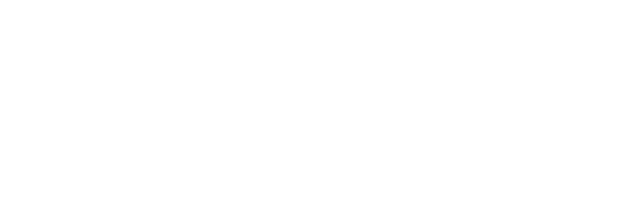
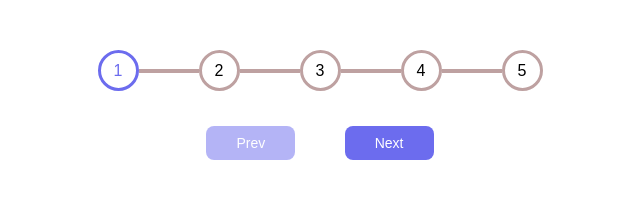
Before and after one commit to acciojob/progress-bar-avinashcbsharma, a website: page main.html in a window 1280 px wide. Shown: the whole page, without its empty margins (320-960 px from the left). Drawn offline with Linux system fonts and the light colour scheme.

Commit message:
created a submission

```diff
--- a/main.html
+++ b/main.html
@@ -7,7 +7,22 @@
 </head>
 
 <body>
-	<!-- the entire body must be written by student -->
+	<div class="progress-bar">
+        <div id="circle-1" class="circle active">1</div>
+        <div id="bar-1"    class="bar"></div>
+        <div id="circle-2" class="circle">2</div>
+        <div id="bar-2"    class="bar"></div>
+        <div id="circle-3" class="circle">3</div>
+        <div id="bar-3"    class="bar"></div>
+        <div id="circle-4" class="circle">4</div>
+        <div id="bar-4"    class="bar"></div>
+        <div id="circle-5" class="circle">5</div>
+    </div>
+
+    <button id="prev" disabled onclick="prev()">Prev</button>
+    <button id="next" onclick="next()">Next</button>
+
+
     <script type="text/javascript" src="./script.js">
 </script>
 
--- a/script.js
+++ b/script.js
@@ -1 +1,32 @@
-//your JS code here. If required.
+        var currentStep = 0;
+        var circles = document.querySelectorAll('.circle');
+        var bars = document.querySelectorAll('.bar');
+        var prevButton = document.getElementById('prev');
+        var nextButton = document.getElementById('next');
+
+        function updateButtons() {
+            prevButton.disabled = currentStep === 0;
+            nextButton.disabled = currentStep === circles.length - 1;
+        }
+
+        function updateProgress() {
+            circles.forEach((circle, index) => {
+                circle.classList.toggle('active', index === currentStep);
+            });
+        }
+
+        function next() {
+            if (currentStep < circles.length - 1) {
+                currentStep++;
+                updateProgress();
+                updateButtons();
+            }
+        }
+
+        function prev() {
+            if (currentStep > 0) {
+                currentStep--;
+                updateProgress();
+                updateButtons();
+            }
+        }
--- a/styles.css
+++ b/styles.css
@@ -1 +1,55 @@
-/*  your css code here. If applicable */
+ body {
+            font-family: 'Arial', sans-serif;
+            text-align: center;
+        }
+
+        .progress-bar {
+            display: flex;
+            justify-content: center;
+            margin-top: 50px;
+        }
+        .circle , .bar {
+
+            display: flex;
+            justify-content: center;
+            align-items: center;
+            /* background-color: lightgray; */
+        }
+        .circle {
+            height: 35px;
+            border-radius: 50%;
+            width: 35px;
+            border: 3px solid rgb(190, 161, 161);
+        }
+        .bar {
+           height: 4px;
+           width: 60px;
+           margin-top: 19px;
+           background-color: rgb(190, 161, 161);
+
+        }
+
+        .active {
+            border-color:rgb(108, 108, 238);
+            color: rgb(108, 108, 238)
+        }
+
+        button {
+            margin: 35px;
+            padding: 9px 30px;
+            font-size: 14px;
+            cursor: pointer;
+            border: none;
+            color: #ffff;
+            background-color: rgb(108, 108, 238);
+            border-radius: 8px;
+        }
+
+        #prev {
+            margin-right: 10px;
+        }
+
+        button:disabled {
+            opacity: 0.5;
+            cursor: not-allowed;
+        }
```
